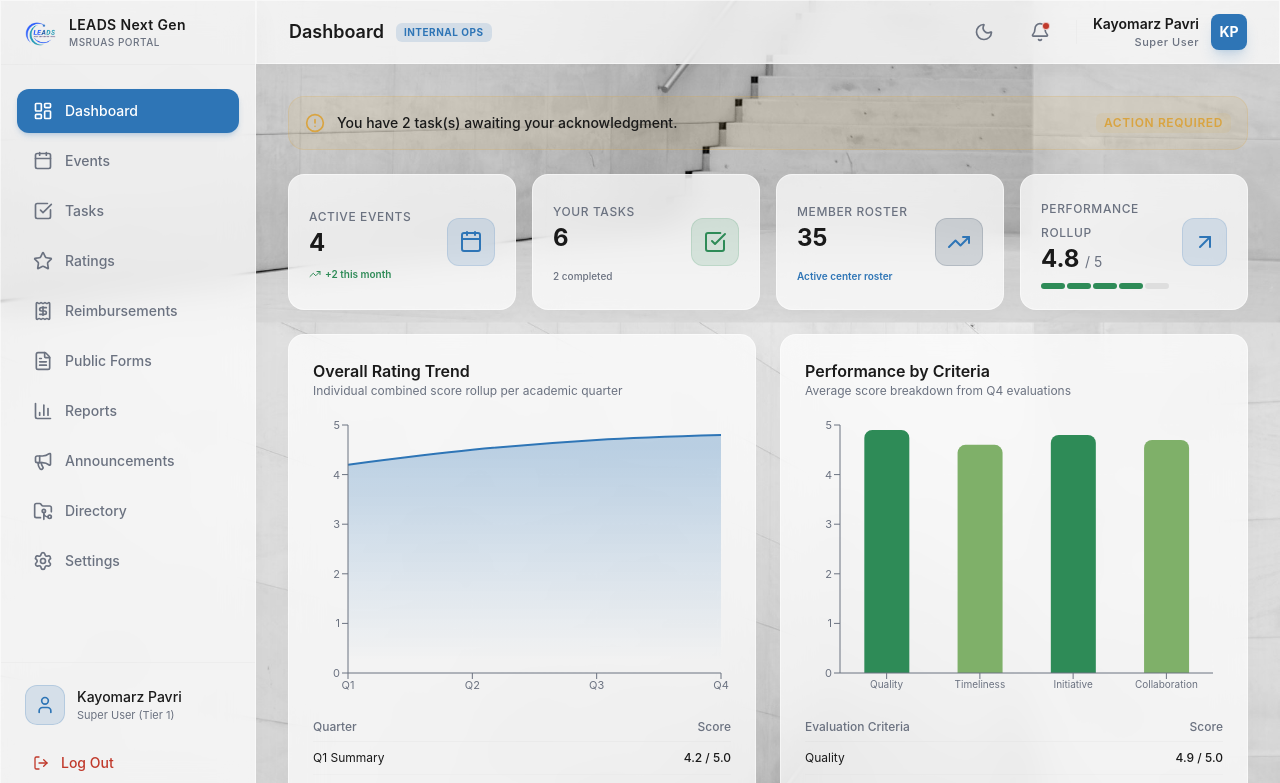
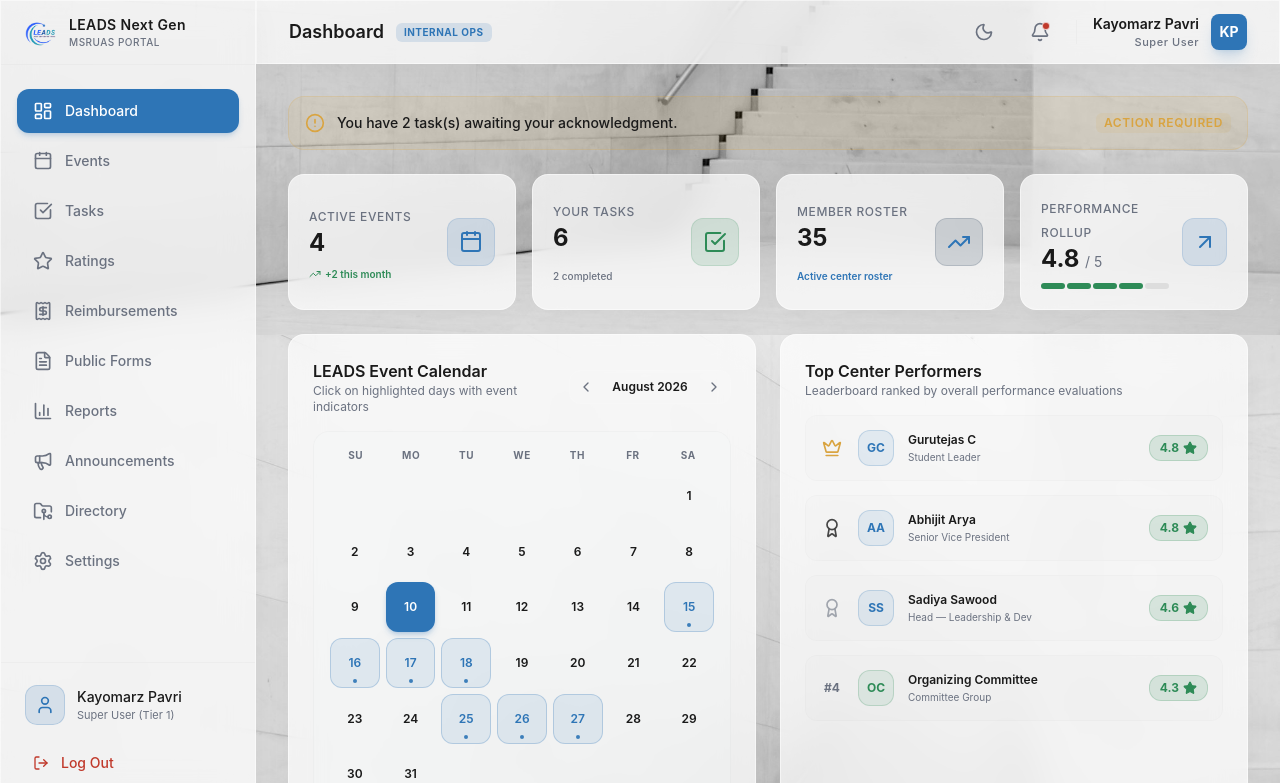
Before and after one commit to Kayo2970/ERP, a Next.js app in the folder leads-dashboard/: page /dashboard/home in a window 1280 px wide. Shown: the top 783 px of the page. Built offline with nearby package versions, Linux system fonts and the light colour scheme.

Commit message:
feat: replace static charts on home page with interactive event calendar and top performers leaderboard

```diff
--- a/leads-dashboard/src/app/dashboard/home/page.tsx
+++ b/leads-dashboard/src/app/dashboard/home/page.tsx
@@ -2,18 +2,6 @@
 
 import React, { useState, useEffect } from 'react';
 import Link from 'next/link';
-import {
-  AreaChart,
-  Area,
-  XAxis,
-  YAxis,
-  CartesianGrid,
-  Tooltip,
-  ResponsiveContainer,
-  BarChart,
-  Bar,
-  Cell
-} from 'recharts';
 import {
   Calendar,
   CheckSquare,
@@ -24,9 +12,14 @@ import {
   Megaphone,
   CheckCircle2,
   FileClock,
-  ExternalLink
+  ExternalLink,
+  ChevronLeft,
+  ChevronRight,
+  Star,
+  Crown,
+  Award
 } from 'lucide-react';
-import { getTasks, getEvents, getMembers, updateTaskStatus, TaskItem } from '@/lib/local-data';
+import { getTasks, getEvents, getMembers, getRatings, updateTaskStatus, TaskItem } from '@/lib/local-data';
 
 // Mock Data for Quarters
 const scoreHistory = [
@@ -53,11 +46,60 @@ export default function DashboardHome() {
   const [activeTab, setActiveTab] = useState<'events' | 'announcements'>('events');
   const [events, setEvents] = useState<any[]>([]);
 
+  // Custom Calendar and Leaderboard State
+  const [calendarDate, setCalendarDate] = useState(new Date(2026, 7, 1)); // Default August 2026
+  const [selectedDay, setSelectedDay] = useState<number | null>(10); // Default to 10th (Tech Conclave start)
+  const [leaderboard, setLeaderboard] = useState<any[]>([]);
+
   useEffect(() => {
     setTasks(getTasks());
     setEventsCount(getEvents().length);
     setEvents(getEvents().sort((a, b) => new Date(a.startDate).getTime() - new Date(b.startDate).getTime()));
     setMembersCount(getMembers().length);
+
+    // Leaderboard calculation
+    const ratingsList = getRatings();
+    const totalsMap: Record<string, { total: number; count: number; role: string; type: string }> = {};
+
+    ratingsList.forEach(r => {
+      const key = r.targetName;
+      if (!totalsMap[key]) {
+        totalsMap[key] = {
+          total: 0,
+          count: 0,
+          role: r.targetType === 'committee' ? 'Committee Group' : 'Student Leader',
+          type: r.targetType
+        };
+      }
+      totalsMap[key].total += r.overallScore;
+      totalsMap[key].count += 1;
+    });
+
+    const calculated = Object.keys(totalsMap).map(name => {
+      const item = totalsMap[name];
+      return {
+        name,
+        role: item.role,
+        score: Math.round((item.total / item.count) * 10) / 10,
+        type: item.type
+      };
+    });
+
+    const defaults = [
+      { name: 'Gurutejas C', role: 'Senior President', score: 4.9, type: 'individual' },
+      { name: 'Abhijit Arya', role: 'Senior Vice President', score: 4.8, type: 'individual' },
+      { name: 'Organizing Committee', role: 'Committee Group', score: 4.7, type: 'committee' },
+      { name: 'Sadiya Sawood', role: 'Head — Leadership & Dev', score: 4.6, type: 'individual' },
+    ];
+
+    const finalLeaderboard = [...calculated];
+    defaults.forEach(def => {
+      if (!finalLeaderboard.some(f => f.name === def.name)) {
+        finalLeaderboard.push(def);
+      }
+    });
+
+    setLeaderboard(finalLeaderboard.sort((a, b) => b.score - a.score).slice(0, 4));
 
     const savedUser = localStorage.getItem('user');
     if (savedUser) {
@@ -78,6 +120,40 @@ export default function DashboardHome() {
   const handleRequestExtension = (id: string) => {
     updateTaskStatus(id, 'Pending Extension');
     setTasks(getTasks());
+  };
+
+  const handlePrevMonth = () => {
+    setCalendarDate(new Date(calendarDate.getFullYear(), calendarDate.getMonth() - 1, 1));
+    setSelectedDay(null);
+  };
+
+  const handleNextMonth = () => {
+    setCalendarDate(new Date(calendarDate.getFullYear(), calendarDate.getMonth() + 1, 1));
+    setSelectedDay(null);
+  };
+
+  const calYear = calendarDate.getFullYear();
+  const calMonth = calendarDate.getMonth();
+
+  const monthNames = [
+    'January', 'February', 'March', 'April', 'May', 'June',
+    'July', 'August', 'September', 'October', 'November', 'December'
+  ];
+
+  const daysInMonth = new Date(calYear, calMonth + 1, 0).getDate();
+  const firstDayIndex = new Date(calYear, calMonth, 1).getDay();
+
+  const calendarDays: (number | null)[] = [];
+  for (let i = 0; i < firstDayIndex; i++) {
+    calendarDays.push(null);
+  }
+  for (let i = 1; i <= daysInMonth; i++) {
+    calendarDays.push(i);
+  }
+
+  const getDayEvents = (day: number) => {
+    const checkStr = `${calYear}-${String(calMonth + 1).padStart(2, '0')}-${String(day).padStart(2, '0')}`;
+    return events.filter(e => checkStr >= e.startDate && checkStr <= e.endDate);
   };
 
   // Filter tasks based on logged-in user tier/roles
@@ -203,103 +279,166 @@ export default function DashboardHome() {
 
       </div>
 
-      {/* Grid: Charts & Reports Section */}
+      {/* Grid: Calendar & Leaderboard Section */}
       <div className="grid grid-cols-1 lg:grid-cols-2 gap-6">
 
-        {/* Score Trend (Line/Area Chart) */}
+        {/* Interactive Event Calendar */}
+        <div className="glass-panel rounded-2xl p-6 flex flex-col space-y-4">
+          <div className="flex items-center justify-between">
+            <div>
+              <h3 className="text-base font-semibold text-theme-text-primary">LEADS Event Calendar</h3>
+              <p className="text-xs text-theme-text-secondary">Click on highlighted days with event indicators</p>
+            </div>
+
+            <div className="flex items-center gap-1 bg-white/5 border border-white/10 rounded-xl p-1 text-xs">
+              <button
+                onClick={handlePrevMonth}
+                className="p-1 hover:bg-theme-border/30 rounded-lg text-theme-text-secondary hover:text-theme-text-primary transition-all cursor-pointer"
+              >
+                <ChevronLeft className="h-4 w-4" />
+              </button>
+              <span className="px-2 font-semibold text-theme-text-primary select-none w-24 text-center">
+                {monthNames[calMonth]} {calYear}
+              </span>
+              <button
+                onClick={handleNextMonth}
+                className="p-1 hover:bg-theme-border/30 rounded-lg text-theme-text-secondary hover:text-theme-text-primary transition-all cursor-pointer"
+              >
+                <ChevronRight className="h-4 w-4" />
+              </button>
+            </div>
+          </div>
+
+          {/* Calendar Grid */}
+          <div className="border border-theme-border/30 rounded-2xl p-4 bg-theme-background/10">
+            <div className="grid grid-cols-7 gap-1 text-center text-[10px] font-bold text-theme-text-secondary uppercase tracking-wider mb-2">
+              <span>Su</span>
+              <span>Mo</span>
+              <span>Tu</span>
+              <span>We</span>
+              <span>Th</span>
+              <span>Fr</span>
+              <span>Sa</span>
+            </div>
+
+            <div className="grid grid-cols-7 gap-1.5">
+              {calendarDays.map((day, idx) => {
+                if (day === null) {
+                  return <div key={`empty-${idx}`} className="aspect-square"></div>;
+                }
+
+                const dayEvents = getDayEvents(day);
+                const hasEvents = dayEvents.length > 0;
+                const isSelected = selectedDay === day;
+
+                return (
+                  <button
+                    key={`day-${day}`}
+                    onClick={() => setSelectedDay(day)}
+                    className={`aspect-square rounded-xl text-xs font-semibold flex flex-col items-center justify-center relative transition-all cursor-pointer ${
+                      isSelected
+                        ? 'bg-accent text-white shadow-md shadow-accent/25'
+                        : hasEvents
+                          ? 'bg-accent/10 border border-accent/25 text-accent hover:bg-accent/20'
+                          : 'hover:bg-theme-border/30 text-theme-text-primary'
+                    }`}
+                  >
+                    <span>{day}</span>
+                    {hasEvents && !isSelected && (
+                      <span className="absolute bottom-1 h-1 w-1 bg-accent rounded-full animate-pulse"></span>
+                    )}
+                  </button>
+                );
+              })}
+            </div>
+          </div>
+
+          {/* Selected Day Event Details */}
+          <div className="flex-1 space-y-2 max-h-[140px] overflow-y-auto pr-1">
+            <h4 className="text-[10px] font-bold text-theme-text-secondary uppercase tracking-wider">
+              Events on {monthNames[calMonth]} {selectedDay || '?'}:
+            </h4>
+            {selectedDay ? (
+              (() => {
+                const dayEvents = getDayEvents(selectedDay);
+                if (dayEvents.length === 0) {
+                  return (
+                    <div className="text-[11px] text-theme-text-secondary py-3 text-center bg-white/5 border border-white/5 rounded-xl">
+                      No events scheduled for this date.
+                    </div>
+                  );
+                }
+                return dayEvents.map(ev => (
+                  <div key={ev.id} className="p-3 bg-white/5 border border-white/5 rounded-xl flex items-center justify-between gap-3 hover:bg-white/10 transition-all text-xs">
+                    <div>
+                      <h5 className="font-semibold text-theme-text-primary">{ev.title}</h5>
+                      <p className="text-[10px] text-theme-text-secondary mt-0.5">{ev.committee}</p>
+                    </div>
+                    <span className="text-[10px] px-2 py-0.5 bg-accent/15 text-accent font-medium rounded-md">
+                      {ev.status}
+                    </span>
+                  </div>
+                ));
+              })()
+            ) : (
+              <div className="text-[11px] text-theme-text-secondary py-3 text-center bg-white/5 border border-white/5 rounded-xl">
+                Select a day with indicators to audit scheduled events.
+              </div>
+            )}
+          </div>
+        </div>
+
+        {/* Top Performers Leaderboard */}
         <div className="glass-panel rounded-2xl p-6 flex flex-col space-y-4">
           <div>
-            <h3 className="text-base font-semibold text-theme-text-primary">Overall Rating Trend</h3>
-            <p className="text-xs text-theme-text-secondary">Individual combined score rollup per academic quarter</p>
+            <h3 className="text-base font-semibold text-theme-text-primary">Top Center Performers</h3>
+            <p className="text-xs text-theme-text-secondary">Leaderboard ranked by overall performance evaluations</p>
           </div>
-          <div className="h-72 w-full">
-            <ResponsiveContainer width="100%" height="100%">
-              <AreaChart data={scoreHistory} margin={{ top: 10, right: 10, left: -25, bottom: 0 }}>
-                <defs>
-                  <linearGradient id="colorScore" x1="0" y1="0" x2="0" y2="1">
-                    <stop offset="5%" stopColor="#2E75B6" stopOpacity={0.3}/>
-                    <stop offset="95%" stopColor="#2E75B6" stopOpacity={0}/>
-                  </linearGradient>
-                </defs>
-                <CartesianGrid strokeDasharray="3 3" stroke="rgba(255,255,255,0.03)" />
-                <XAxis dataKey="quarter" stroke="var(--text-secondary)" fontSize={11} />
-                <YAxis domain={[0, 5]} stroke="var(--text-secondary)" fontSize={11} ticks={[0, 1, 2, 3, 4, 5]} />
-                <Tooltip
-                  contentStyle={{
-                    backgroundColor: 'var(--card-bg)',
-                    borderColor: 'var(--card-border)',
-                    borderRadius: '12px',
-                    color: 'var(--text-primary)',
-                    fontSize: '12px'
-                  }}
-                />
-                <Area type="monotone" dataKey="score" stroke="#2E75B6" strokeWidth={2} fillOpacity={1} fill="url(#colorScore)" />
-              </AreaChart>
-            </ResponsiveContainer>
+
+          <div className="flex-1 space-y-3.5">
+            {leaderboard.map((perf, index) => {
+              const rankIcons = [
+                <Crown key="crown" className="h-5 w-5 text-warning shrink-0" />,
+                <Award key="award2" className="h-5 w-5 text-theme-text-primary shrink-0 opacity-80" />,
+                <Award key="award3" className="h-5 w-5 text-theme-text-secondary shrink-0 opacity-60" />,
+              ];
+
+              return (
+                <div
+                  key={perf.name}
+                  className="flex items-center justify-between p-3.5 bg-theme-border/10 border border-theme-border/20 rounded-xl hover:bg-theme-border/15 transition-all text-xs"
+                >
+                  <div className="flex items-center gap-3.5">
+                    {/* Rank Indicator */}
+                    <div className="w-6 flex justify-center">
+                      {index < 3 ? rankIcons[index] : <span className="font-bold text-theme-text-secondary">#{index + 1}</span>}
+                    </div>
+
+                    {/* Initials Avatar */}
+                    <div className={`h-9 w-9 rounded-xl flex items-center justify-center border font-bold ${
+                      perf.type === 'committee'
+                        ? 'bg-success/10 border-success/20 text-success'
+                        : 'bg-accent/10 border-accent/20 text-accent'
+                    }`}>
+                      {perf.name.split(' ').map((n: string) => n[0]).join('').slice(0, 2).toUpperCase()}
+                    </div>
+
+                    {/* Name & Role details */}
+                    <div>
+                      <h4 className="font-semibold text-theme-text-primary leading-snug">{perf.name}</h4>
+                      <p className="text-[10px] text-theme-text-secondary mt-0.5">{perf.role}</p>
+                    </div>
+                  </div>
+
+                  {/* Rating Badge */}
+                  <div className="flex items-center gap-1 px-2.5 py-1 bg-success/15 border border-success/20 text-success rounded-xl font-bold">
+                    <span>{perf.score.toFixed(1)}</span>
+                    <Star className="h-3.5 w-3.5 fill-current" />
+                  </div>
+                </div>
+              );
+            })}
           </div>
-          <table className="min-w-full text-xs text-left">
-            <thead>
-              <tr className="text-theme-text-secondary border-b border-theme-border/30">
-                <th className="pb-1.5 font-medium">Quarter</th>
-                <th className="pb-1.5 font-medium text-right">Score</th>
-              </tr>
-            </thead>
-            <tbody>
-              {scoreHistory.map(row => (
-                <tr key={row.quarter} className="border-b border-theme-border/20 last:border-0">
-                  <td className="py-2 text-theme-text-primary">{row.quarter} Summary</td>
-                  <td className="py-2 text-theme-text-primary text-right font-medium">{row.score} / 5.0</td>
-                </tr>
-              ))}
-            </tbody>
-          </table>
-        </div>
-
-        {/* Criteria Breakdown (Bar Chart) */}
-        <div className="glass-panel rounded-2xl p-6 flex flex-col space-y-4">
-          <div>
-            <h3 className="text-base font-semibold text-theme-text-primary">Performance by Criteria</h3>
-            <p className="text-xs text-theme-text-secondary">Average score breakdown from Q4 evaluations</p>
-          </div>
-          <div className="h-72 w-full">
-            <ResponsiveContainer width="100%" height="100%">
-              <BarChart data={criteriaScores} margin={{ top: 10, right: 10, left: -25, bottom: 0 }}>
-                <CartesianGrid strokeDasharray="3 3" stroke="rgba(255,255,255,0.03)" />
-                <XAxis dataKey="name" stroke="var(--text-secondary)" fontSize={10} />
-                <YAxis domain={[0, 5]} stroke="var(--text-secondary)" fontSize={11} ticks={[0, 1, 2, 3, 4, 5]} />
-                <Tooltip
-                  contentStyle={{
-                    backgroundColor: 'var(--card-bg)',
-                    borderColor: 'var(--card-border)',
-                    borderRadius: '12px',
-                    color: 'var(--text-primary)',
-                    fontSize: '12px'
-                  }}
-                />
-                <Bar dataKey="score" radius={[8, 8, 0, 0]} maxBarSize={45}>
-                  {criteriaScores.map((entry, index) => (
-                    <Cell key={`cell-${index}`} fill={entry.color} />
-                  ))}
-                </Bar>
-              </BarChart>
-            </ResponsiveContainer>
-          </div>
-          <table className="min-w-full text-xs text-left">
-            <thead>
-              <tr className="text-theme-text-secondary border-b border-theme-border/30">
-                <th className="pb-1.5 font-medium">Evaluation Criteria</th>
-                <th className="pb-1.5 font-medium text-right">Score</th>
-              </tr>
-            </thead>
-            <tbody>
-              {criteriaScores.map(row => (
-                <tr key={row.name} className="border-b border-theme-border/20 last:border-0">
-                  <td className="py-2 text-theme-text-primary">{row.name}</td>
-                  <td className="py-2 text-theme-text-primary text-right font-medium">{row.score} / 5.0</td>
-                </tr>
-              ))}
-            </tbody>
-          </table>
         </div>
 
       </div>
```
